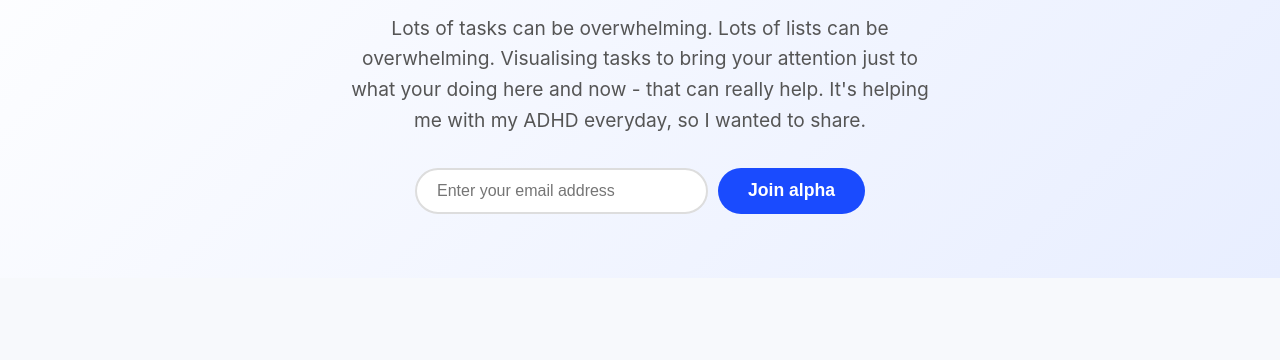
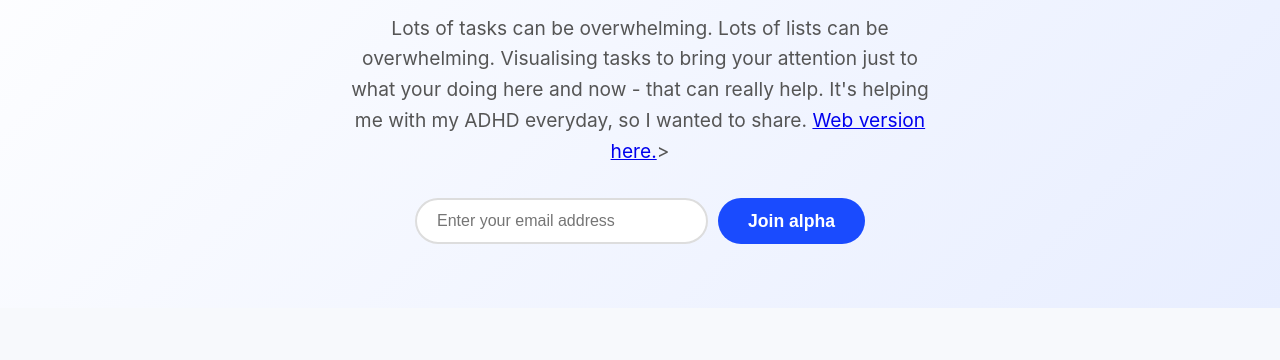
Before and after one commit to edwardsjhk/taskdhd-website, a plain HTML site: page index.html in a window 1280 px wide. Shown: the part 266-626 px from the top of the page. Drawn offline with Linux system fonts and the light colour scheme.

Commit message:
Update description with web version link
Added a link to the web version in the description paragraph.

```diff
--- a/index.html
+++ b/index.html
@@ -192,7 +192,7 @@
 
     <section class="hero">
         <h1>A list & task manager app for people with ADHD</h1>
-        <p>Lots of tasks can be overwhelming. Lots of lists can be overwhelming. Visualising tasks to bring your attention just to what your doing here and now - that can really help. It's helping me with my ADHD everyday, so I wanted to share.</p>
+        <p>Lots of tasks can be overwhelming. Lots of lists can be overwhelming. Visualising tasks to bring your attention just to what your doing here and now - that can really help. It's helping me with my ADHD everyday, so I wanted to share. <a href='web.taskdhd.net'>Web version here.</a>></p>
 
         <form action="mailto:developer@taskdhd.net?subject=TaskDHD%20Waitlist%20Signup" method="POST" enctype="text/plain" class="waitlist-form">
             <input type="email" name="Waitlist Email" placeholder="Enter your email address" required>
```
